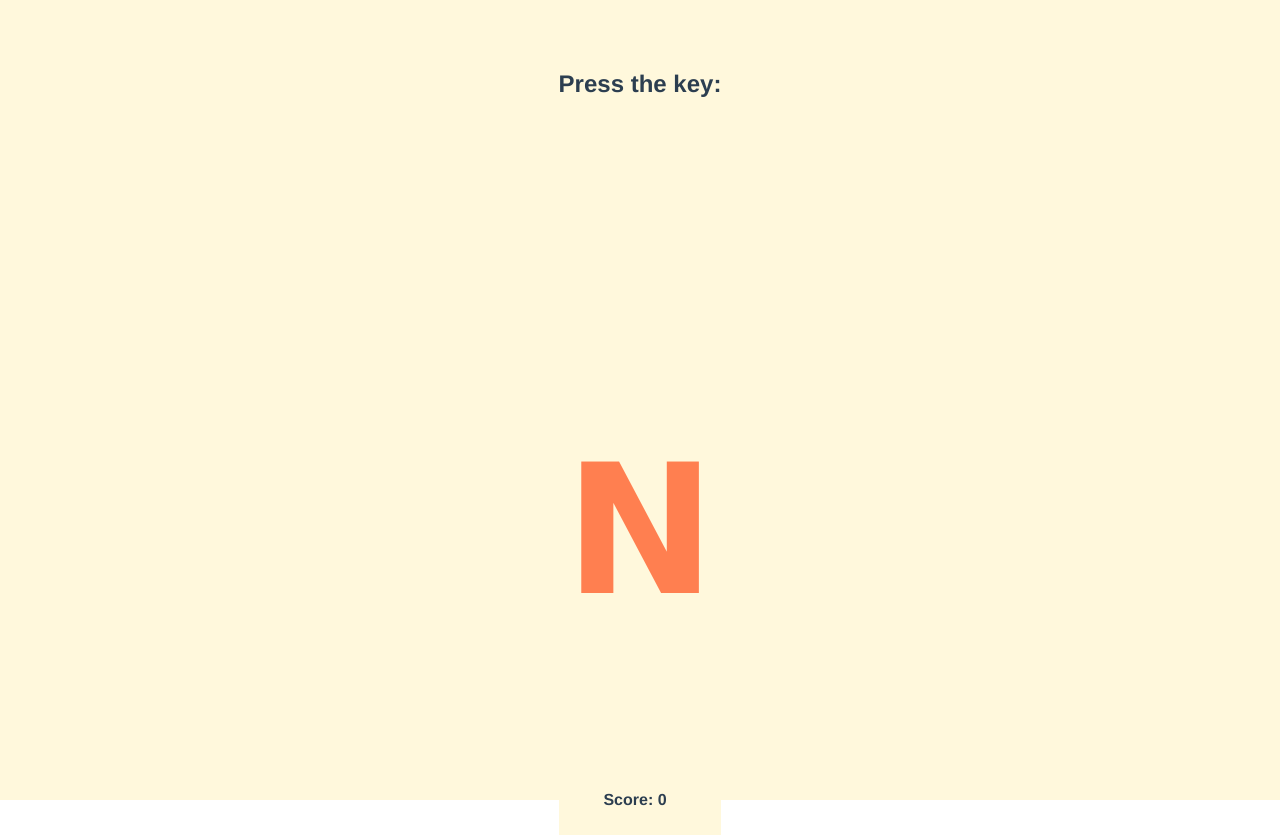
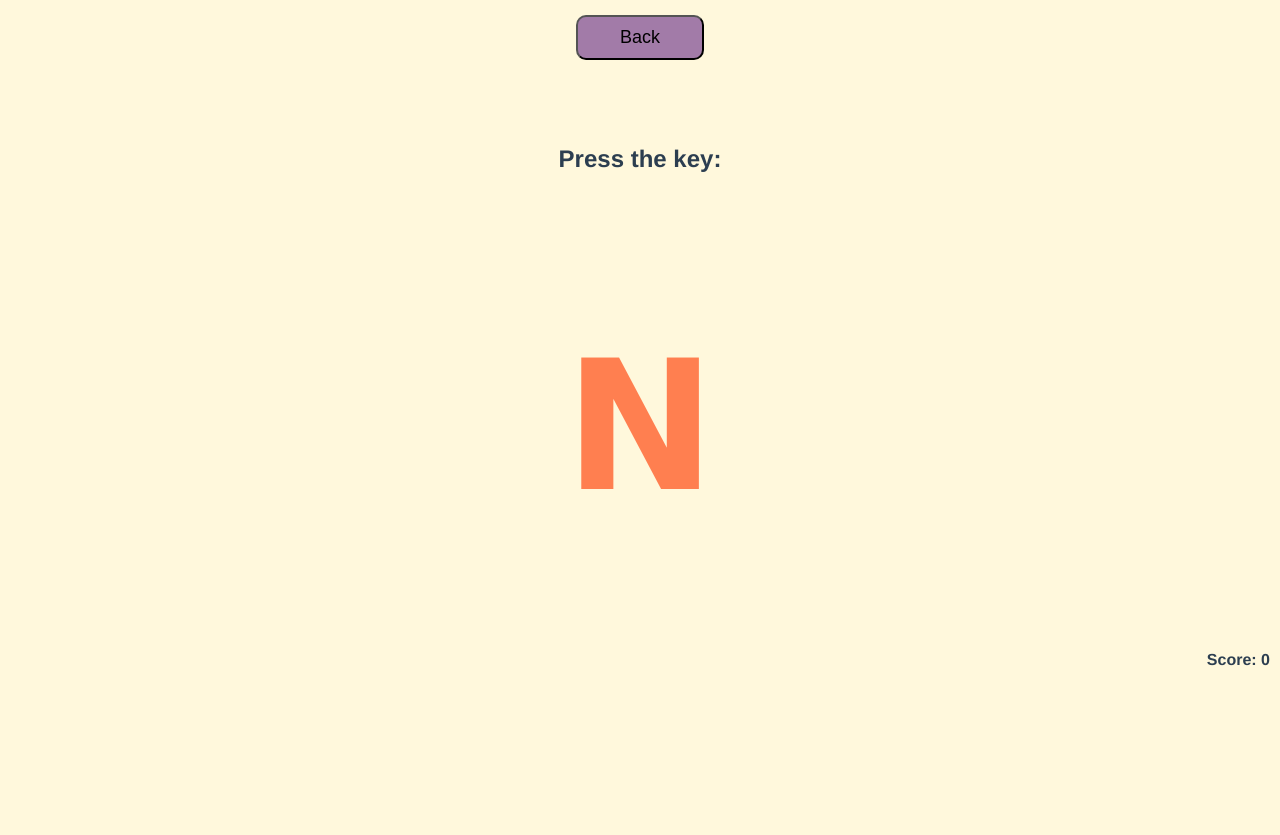
Before and after one commit to ctupper1/ComputerTraining, a Vue app: page /keyboard-practice in a window 1280 px wide. After the commit the page ends 800 px from the top, so only its background shows below. Built offline with nearby package versions, Linux system fonts and the light colour scheme.

Commit message:
change animations and add back button

```diff
--- a/src/App.vue
+++ b/src/App.vue
@@ -1,7 +1,5 @@
 <template>
   <div id="app">
-  <!-- <img alt="Computer logo" src="./assets/Computer.png">  -->
-  <!-- <img alt="Computer logo" src="./assets/mousecomputer.webp" />  -->
   <!-- <LandingPage/> -->
   <RouterView class="router-view" />
   </div>
@@ -32,11 +30,11 @@ body {
   height: 100vh;
   margin: 0;
   padding: 0;
+  background-color: cornsilk;
 
 }
 #app {
   font-family: Avenir, Helvetica, Arial, sans-serif;
-  background-color: cornsilk;
   -webkit-font-smoothing: antialiased;
   -moz-osx-font-smoothing: grayscale;
   text-align: center;
--- a/src/components/KeyboardPractice.vue
+++ b/src/components/KeyboardPractice.vue
@@ -1,5 +1,7 @@
 <!-- TODO: fix score display, update style and add a timer -->
 <template>
+    <button @click="$router.push('/')">Back</button>
+
   <div class="keyboard-practice">
     <h2>Press the key: <br/><br/><h1>{{ currentKey }}</h1></h2>
     <p>Score: {{ score }}</p>
@@ -39,6 +41,19 @@ export default {
 </script>
 
 <style scoped>
+button {
+  margin: 15px auto;
+  padding: 10px 20px;
+  font-size: 18px;
+  cursor: pointer;
+  background-color: rgb(162, 123, 168) ;
+  border-radius: 10px;
+  width:10%;
+}
+button:hover {
+  background-color: #61d3ea;
+  box-shadow: 2px 2px 5px rgba(0, 0, 0, 0.5);
+}
 .keyboard-practice {
   text-align: center;
   margin-top: 50px;
--- a/src/components/LandingPage.vue
+++ b/src/components/LandingPage.vue
@@ -1,6 +1,8 @@
 <template>
   <div class="landing-page">
     <div>
+      <!-- <img alt="Computer logo" src="../assets/Computer.png">  -->
+
           <h1>Welcome!</h1>
     <h1>Computer Keyboard and Mouse Practice for Children!</h1>
     <h2>Choose an option below to get started!</h2>
@@ -35,7 +37,7 @@ export default {
 };
 </script>
 
-<style>
+<style scoped>
 .landing-page * {
   text-align: center;
   font-family: 'comic sans ms', cursive, sans-serif;
--- a/src/components/MousePractice.vue
+++ b/src/components/MousePractice.vue
@@ -1,4 +1,5 @@
 <template>
+    <button @click="$router.push('/')">Back</button>
 
 <!-- Contains conditional and iterative rendering with f-if and v-for directives. -->
   <div>
@@ -67,7 +68,21 @@ export default {
 
 
 
-<style>
+<style scoped>
+button {
+  margin: 15px auto;
+  padding: 10px 20px;
+  font-size: 18px;
+  cursor: pointer;
+  background-color: rgb(162, 123, 168) ;
+  border-radius: 10px;
+  width:10%;
+}
+
+button:hover {
+  background-color: #61d3ea;
+  box-shadow: 2px 2px 5px rgba(0, 0, 0, 0.5);
+}
 
 h1 {
   text-align: center;
@@ -113,35 +128,26 @@ h1 {
   position: absolute;
   top: 45%;
   left: 35%;
-  /* Add your star styles here... */
+  animation: moveInArc 4s;
 }
 
-.fly-in-enter-active {
-  animation: fly-in 4s;
+/* .moveInArc-active {
+  animation: moveInArc 4s;
 }
 
-.fly-in-leave-active {
-  animation: fly-in 1s reverse;
-}
+.moveInArc-leave-active {
+  animation: moveInArc 5s infinite;
+} */
 
-@keyframes fly-in {
+@keyframes moveInArc {
   0% {
-    transform: translateX(-100%) scale(0.9);
+    transform: rotateY(0deg) translateZ(0);
   }
-  /* 20% {
-    transform: translateX(-80%) scale(0.8);
+  20% {
+    transform: rotateY(180deg) translateZ(500px);
   }
-  40% {
-    transform: translateX(-60%) scale(0.96);
-  }
-  60% {
-    transform: translateX(-40%) scale(1.04);
-  }
-  80% {
-    transform: translateX(-20%) scale(1.12);
-  } */
   100% {
-    transform: translateX(0) scale(1.0);
+    transform: rotateY(360deg) translateZ(0);
   }
 }
 </style>
--- a/src/components/SpellingGame.vue
+++ b/src/components/SpellingGame.vue
@@ -1,5 +1,8 @@
 <template>
+    <button @click="$router.push('/')">Back</button>
+
   <div class="spelling-game">
+    <h1>Arrange the letters to spell the word!</h1>
     <vuedraggable class="letters" :list="letters"  @end="checkSpelling">
   <div class="letter-card" v-for="letter in letters" :key="letter" :class="{ dragging: dragging }">{{ letter }}</div>
 </vuedraggable>
@@ -71,7 +74,20 @@ export default {
 </script>
 
 <style scoped>
+button {
+  margin: 15px auto;
+  padding: 10px 20px;
+  font-size: 18px;
+  cursor: pointer;
+  background-color: rgb(162, 123, 168) ;
+  border-radius: 10px;
+  width:10%;
+}
 
+button:hover {
+  background-color: #61d3ea;
+  box-shadow: 2px 2px 5px rgba(0, 0, 0, 0.5);
+}
 .spelling-game {
   justify-content: center;
   display: flex;
--- a/src/main.js
+++ b/src/main.js
@@ -2,7 +2,7 @@ import { createApp } from 'vue'
 import App from './App.vue'
 
 import { createRouter, createWebHistory } from 'vue-router';
-// import LandingPage from './components/LandingPage.vue';
+import LandingPage from './components/LandingPage.vue';
 import KeyboardPractice from './components/KeyboardPractice.vue';
 import MousePractice from './components/MousePractice.vue';
 import SpellingGame from './components/SpellingGame.vue';
@@ -10,7 +10,7 @@ import SpellingGame from './components/SpellingGame.vue';
 // import RandomShape from './components/RandomShape.vue';
 
 const routes = [
-  { path: '/', component: null },
+  { path: '/', component: LandingPage },
   { path: '/keyboard-practice', component: KeyboardPractice },
   { path: '/mouse-practice', component: MousePractice },
   { path: '/spelling-game', component: SpellingGame },
```
